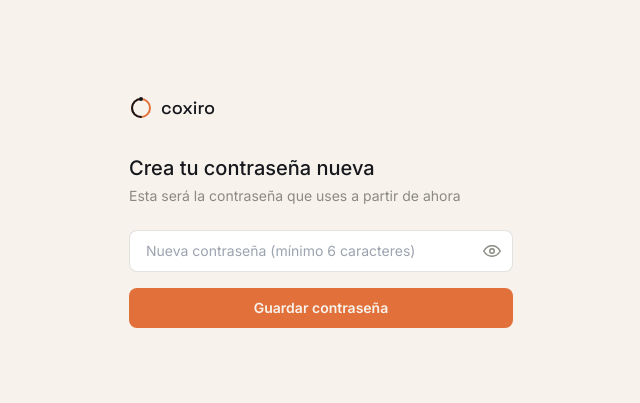
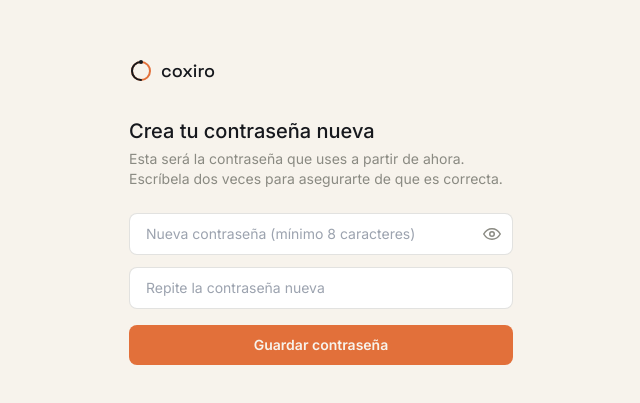
Before and after one commit to jennyanne919-pixel/COXIRO, a Next.js app: page /actualizar-contrasena in a window 1280 px wide. Shown: the part 189-592 px from the top of the page, without its empty margins (319-959 px from the left). Built offline with nearby package versions, Linux system fonts and the light colour scheme.

Commit message:
feat: contrasena nueva con repeticion; menu segun rol

```diff
--- a/app/actualizar-contrasena/page.tsx
+++ b/app/actualizar-contrasena/page.tsx
@@ -7,6 +7,7 @@ import { useRouter } from "next/navigation";
 
 export default function ActualizarContrasenaPage() {
   const [password, setPassword] = useState("");
+  const [confirm, setConfirm] = useState("");
   const [error, setError] = useState("");
   const [ok, setOk] = useState(false);
   const [showPassword, setShowPassword] = useState(false);
@@ -15,8 +16,17 @@ export default function ActualizarContrasenaPage() {
   async function handleSubmit(e: React.FormEvent) {
     e.preventDefault();
     setError("");
+
+    if (password.length < 8) {
+      setError("La contraseña debe tener al menos 8 caracteres.");
+      return;
+    }
+    if (password !== confirm) {
+      setError("Las dos contraseñas no coinciden. Revísalas.");
+      return;
+    }
+
     const supabase = createClient();
-
     const { error } = await supabase.auth.updateUser({ password });
 
     if (error) {
@@ -28,6 +38,9 @@ export default function ActualizarContrasenaPage() {
     setTimeout(() => router.push("/dashboard"), 1500);
   }
 
+  const inputClass =
+    "w-full rounded-lg border border-stone/25 bg-white px-4 py-2.5 text-sm pr-11";
+
   return (
     <main className="min-h-screen flex items-center justify-center bg-paper px-6">
       <div className="w-full max-w-sm">
@@ -38,7 +51,8 @@ export default function ActualizarContrasenaPage() {
         </div>
         <h1 className="text-xl font-medium mb-1">Crea tu contraseña nueva</h1>
         <p className="text-sm text-stone mb-6">
-          Esta será la contraseña que uses a partir de ahora
+          Esta será la contraseña que uses a partir de ahora. Escríbela dos
+          veces para asegurarte de que es correcta.
         </p>
 
         {ok ? (
@@ -56,17 +70,18 @@ export default function ActualizarContrasenaPage() {
               <input
                 type={showPassword ? "text" : "password"}
                 required
-                minLength={6}
-                placeholder="Nueva contraseña (mínimo 6 caracteres)"
+                minLength={8}
+                autoComplete="new-password"
+                placeholder="Nueva contraseña (mínimo 8 caracteres)"
                 value={password}
                 onChange={(e) => setPassword(e.target.value)}
-                className="w-full rounded-lg border border-stone/25 bg-white px-4 py-2.5 text-sm pr-11"
+                className={inputClass}
               />
               <button
                 type="button"
                 onClick={() => setShowPassword((v) => !v)}
                 className="absolute right-3 top-1/2 -translate-y-1/2 text-stone hover:text-ink"
-                aria-label={showPassword ? "Ocultar contraseña" : "Mostrar contraseña"}
+                aria-label={showPassword ? "Ocultar contraseñas" : "Mostrar contraseñas"}
               >
                 {showPassword ? (
                   <svg width="18" height="18" viewBox="0 0 24 24" fill="none" stroke="currentColor" strokeWidth="2">
@@ -81,6 +96,19 @@ export default function ActualizarContrasenaPage() {
                 )}
               </button>
             </div>
+            <input
+              type={showPassword ? "text" : "password"}
+              required
+              minLength={8}
+              autoComplete="new-password"
+              placeholder="Repite la contraseña nueva"
+              value={confirm}
+              onChange={(e) => setConfirm(e.target.value)}
+              className={inputClass}
+            />
+            {confirm.length > 0 && password !== confirm && (
+              <p className="text-xs text-red-700">Las contraseñas no coinciden todavía.</p>
+            )}
             <button className="rounded-lg bg-copper text-paper font-semibold text-sm py-2.5 mt-1 hover:bg-copper-dark transition">
               Guardar contraseña
             </button>
```
